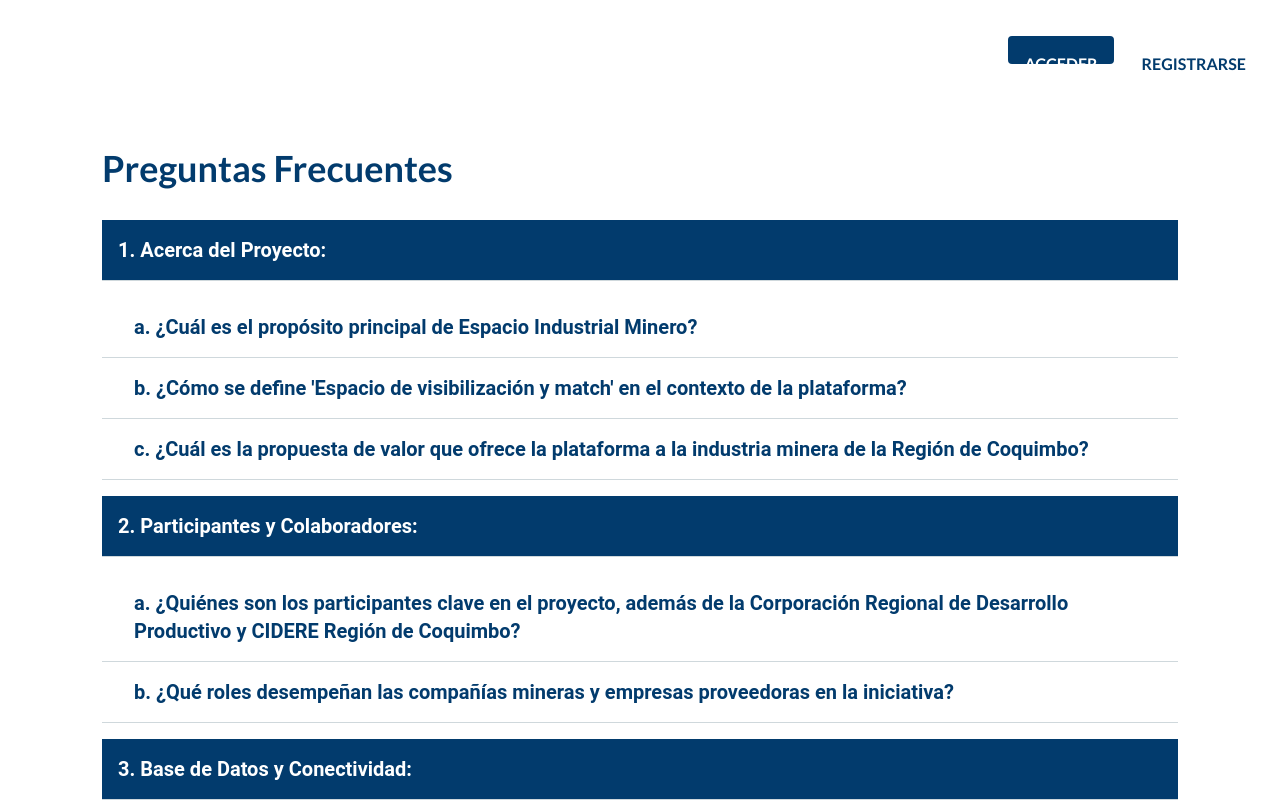
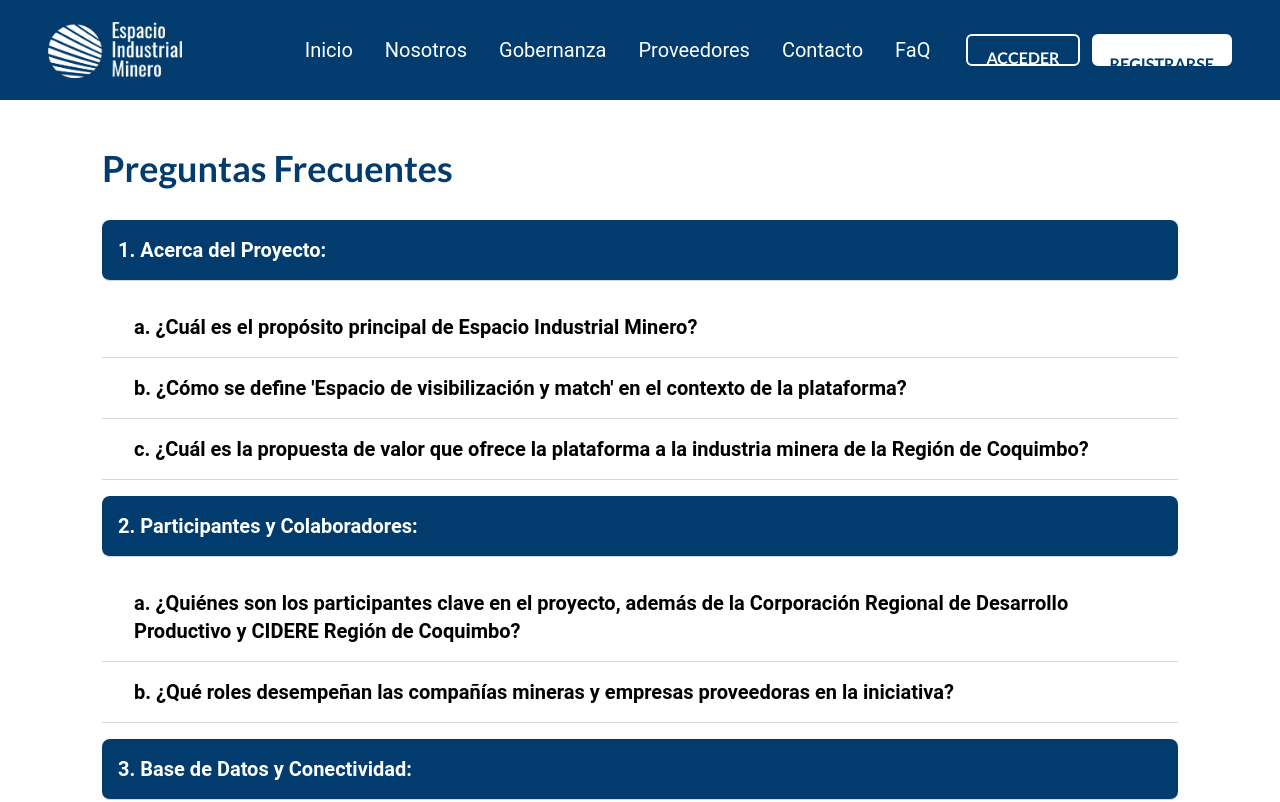
Before and after one commit to seba-m/espacio-industrial, a Next.js app: page /preguntas in a window 1280 px wide. Shown: the top 802 px of the page. Built offline with nearby package versions, Linux system fonts and the light colour scheme.

Commit message:
Fix styling issues and improve accessibility

```diff
--- a/src/components/FaqAcordeon.jsx
+++ b/src/components/FaqAcordeon.jsx
@@ -35,12 +35,12 @@
   };
 
   return (
-    <div>
+    <div className="">
       {faqData.map((item) => (
         <Accordion key={item.id} open={openAccordion[item.id]} animate={CUSTOM_ANIMATION}>
           <AccordionHeader
             onClick={() => handleOpenAccordion(item.id)}
-            className="p-4 text-base bg-[#023B6D] text-white hover:bg-[#024f93] hover:text-white sm:text-base md:text-base lg:text-lg xl:text-xl "
+            className="p-4 text-base bg-[#023B6D] text-white hover:bg-[#024f93] rounded-lg border-color: hover:text-white sm:text-base md:text-base lg:text-lg xl:text-xl "
           >
             {item.question}
           </AccordionHeader>
@@ -55,7 +55,7 @@
                   >
                     <AccordionHeader
                       onClick={() => handleOpenNestedAccordion(item.id, nestedItem.id)}
-                      className="px-8 text-sm sm:px-8 sm:text-sm text-[#023B6D] hover:text-[#023B6D] md:text-base md:font-bold lg:text-lg lg:font-bold xl:text-xl xl:font-bold"
+                      className="px-8 text-sm sm:px-8 sm:text-sm text-black hover:text-[#023B6D] md:text-base md:font-bold lg:text-lg lg:font-bold xl:text-xl xl:font-bold"
                     >
                       {nestedItem.subquestion}
                     </AccordionHeader>
--- a/src/components/NavBar.jsx
+++ b/src/components/NavBar.jsx
@@ -1,14 +1,215 @@
-import { Navbar, Button } from "flowbite-react";
+import { Button } from "flowbite-react";
+import React from "react";
+
+import {
+  Navbar,
+  MobileNav,
+  Typography,
+  // Button,
+  IconButton,
+  Card,
+} from "@material-tailwind/react";
 import Link from "next/link";
 import Image from "next/image";
 
 export default function NavBar() {
-    return (
+  const [openNav, setOpenNav] = React.useState(false);
+
+  React.useEffect(() => {
+    window.addEventListener(
+      "resize",
+      () => window.innerWidth >= 960 && setOpenNav(false)
+    );
+  }, []);
+
+  const navList = (
+    <ul className="mt-2 mb-4 flex flex-col gap-2 lg:mb-0 lg:mt-0 lg:flex-row lg:items-center lg:gap-6">
+      <Typography
+        as={Link}
+        variant="small"
+        color="blue-gray"
+        href="/"
+        className="p-1 font-normal text-xl border-0 text-white"
+      >
+        Inicio
+      </Typography>
+      <Typography
+        as={Link}
+        variant="small"
+        href="/nosotros"
+        color="blue-gray"
+        className="p-1 font-normal text-xl border-0 text-white"
+      >
+        Nosotros
+      </Typography>
+      <Typography
+        as={Link}
+        href="/nosotros"
+        variant="small"
+        color="blue-gray"
+        className="p-1 font-normal text-xl border-0 text-white"
+      >
+        Gobernanza
+      </Typography>
+      <Typography
+        as={Link}
+        href="/buscar#proveedores"
+        variant="small"
+        color="blue-gray"
+        className="p-1 font-normal text-xl border-0 text-white"
+      >
+        Proveedores
+      </Typography>
+      <Typography
+        as={Link}
+        href="/contacto"
+        variant="small"
+        color="blue-gray"
+        className="p-1 font-normal text-xl border-0 text-white"
+      >
+        Contacto
+      </Typography>
+      <Typography
+        as={Link}
+        href="/preguntas"
+        variant="small"
+        color="blue-gray"
+        className="p-1 font-normal text-xl border-0 text-white"
+      >
+        FaQ
+      </Typography>
+    </ul>
+  );
+
+  return (
+    <div className="dark:bg-gray-800 sm:px-4 bg-[#023b6d] !rounded-none">
+      <Navbar className=" !bg-[#023b6d] border- h-max max-w-full !shadow-none  rounded-none px-4 py-2 lg:px-8 lg:py-4">
+        <div className="flex items-center justify-between text-blue-gray-900">
+          <Typography
+            as={Link}
+            href="/"
+            className="mr-4 cursor-pointer py-1.5 font-medium"
+          >
+            <img
+              src="/img/logo_blanco.png"
+              className="h-14"
+              alt="Logo Espacio Industrial"
+            />
+          </Typography>
+          <div className="flex items-center gap-4">
+            <div className="mr-4 hidden lg:block">{navList}</div>
+            <div className="flex items-center gap-x-1">
+              <Button
+                as={Link}
+                href="/auth"
+                type="button"
+                className="
+                                hidden lg:flex bg-[#023b6d] hover:bg-[#024f93] focus:ring-4 focus:outline-none
+                                focus:ring-blue-300 rounded-md   mr-3 md:mr-2
+                                border-2 border-white h-8
+                            "
+              >
+                <p className="text-base text-center text-white font-bold uppercase ">
+                  Acceder
+                </p>
+              </Button>
+              <Button
+                as={Link}
+                type="button"
+                href="/auth/registrarse"
+                className="hidden lg:flex text-white bg-white hover:bg-gray-200 focus:ring-4 focus:outline-none
+                    focus:ring-blue-300 rounded-md px-0 py-2
+                    border-2 border-white h-8
+                    "
+              >
+                <p className="text-base text-center text-[#023b6d] font-bold uppercase ">
+                  Registrarse
+                </p>
+              </Button>
+            </div>
+            <IconButton
+              variant="text"
+              className="ml-auto h-6 w-6 text-inherit text-white hover:bg-transparent focus:bg-transparent active:bg-transparent lg:hidden"
+              ripple={false}
+              onClick={() => setOpenNav(!openNav)}
+            >
+              {openNav ? (
+                <svg
+                  xmlns="http://www.w3.org/2000/svg"
+                  fill="none"
+                  className="h-6 w-6"
+                  viewBox="0 0 24 24"
+                  stroke="currentColor"
+                  strokeWidth={2}
+                >
+                  <path
+                    strokeLinecap="round"
+                    strokeLinejoin="round"
+                    d="M6 18L18 6M6 6l12 12"
+                  />
+                </svg>
+              ) : (
+                <svg
+                  xmlns="http://www.w3.org/2000/svg"
+                  className="h-6 w-6"
+                  fill="none"
+                  stroke="currentColor"
+                  strokeWidth={2}
+                >
+                  <path
+                    strokeLinecap="round"
+                    strokeLinejoin="round"
+                    d="M4 6h16M4 12h16M4 18h16"
+                  />
+                </svg>
+              )}
+            </IconButton>
+          </div>
+        </div>
+        <MobileNav open={openNav}>
+          {navList}
+          <div className="flex w-full items-center gap-x-1">
+            <Button
+              as={Link}
+              href="/auth"
+              fullWidth
+              variant="text"
+              size="sm"
+              className="bg-[#023b6d] hover:bg-[#024f93] focus:ring-4 focus:outline-none
+                focus:ring-blue-300 rounded-md   mr-3 md:mr-2
+                border-2 border-white h-8  w-6/12
+            "
+            >
+              <p className="text-base text-center text-white font-bold uppercase ">
+                Acceder
+              </p>
+            </Button>
+            <Button
+              as={Link}
+              href="/auth/registrarse"
+              fullWidth
+              size="sm"
+              className="text-white bg-white hover:bg-gray-200 focus:ring-4 focus:outline-none
+                focus:ring-blue-300 rounded-md px-0 py-2
+                border-2 border-white h-8 w-6/12
+                "
+            >
+              <p className="text-base text-center text-[#023b6d] font-bold uppercase ">
+                Registrarse
+              </p>
+            </Button>
+          </div>
+        </MobileNav>
+      </Navbar>
+    </div>
+  );
+
+  /*return (
         <Navbar fluid={true} rounded={true}
             theme={{ base: `px-2 py-2.5 dark:border-gray-700 dark:bg-gray-800 sm:px-4 bg-[#023b6d] shadow !py-1 !rounded-none`}}
         >
             <Navbar.Brand
-                href="https://espacioindustria.cl/"
+                href="/"
                 className="flex items-center"
             >
                 <img
@@ -26,42 +227,42 @@
                 <Navbar.Link
                     as={Link}
                     href="/"
-                    className="text-white p-2 flex items-center justify-center transition-opacity hover:opacity-75 hover:text-[#000] text-xl border-0"
+                    className="text-white p-2 flex items-center justify-center transition-opacity hover:!text-[#ffa500] text-xl border-0"
                 >
                     Inicio
                 </Navbar.Link>
                 <Navbar.Link
                     as={Link}
                     href="/nosotros"
-                    className="text-white p-2 flex items-center justify-center transition-opacity hover:opacity-75 text-xl border-0"
+                    className="text-white p-2 flex items-center justify-center transition-opacity hover:!text-[#ffa500] text-xl border-0"
                 >
                     Nosotros
                 </Navbar.Link>
                 <Navbar.Link
                     as={Link}
                     href="/nosotros/#asociados"
-                    className="text-white p-2 flex items-center justify-center transition-opacity hover:opacity-75 text-xl border-0"
+                    className="text-white p-2 flex items-center justify-center transition-opacity hover:!text-[#ffa500] text-xl border-0"
                 >
-                    Socios
+                    Gobernanza
                 </Navbar.Link>
                 <Navbar.Link
                     as={Link}
                     href="/buscar#proveedores"
-                    className="text-white p-2 flex items-center justify-center transition-opacity hover:opacity-75 text-xl border-0"
+                    className="text-white p-2 flex items-center justify-center transition-opacity hover:!text-[#ffa500] text-xl border-0"
                 >
                     Proveedores
                 </Navbar.Link>
                 <Navbar.Link
                     as={Link}
                     href="/contacto"
-                    className="text-white p-2 flex items-center justify-center transition-opacity hover:opacity-75 text-xl border-0"
+                    className="text-white p-2 flex items-center justify-center transition-opacity hover:!text-[#ffa500] text-xl border-0"
                 >
                     Contacto
                 </Navbar.Link>
                 <Navbar.Link
                     as={Link}
                     href="/preguntas"
-                    className="text-white p-2 flex items-center justify-center transition-opacity hover:opacity-75 text-xl border-0"
+                    className="text-white p-2 flex items-center justify-center transition-opacity hover:!text-[#ffa500] text-xl border-0"
                 >
                     FaQ
                 </Navbar.Link>
@@ -97,5 +298,5 @@
                 </div>
             </Navbar.Collapse>
         </Navbar>
-    );
+    );*/
 }
--- a/src/components/Providers/Search/CustomSearchBar.jsx
+++ b/src/components/Providers/Search/CustomSearchBar.jsx
@@ -26,10 +26,10 @@
         placeholder="Busque el proveedor o servicio que necesite..."
         value={searchText}
         onChange={(e) => setSearchText(e.target.value)} />
-      <button onClick={(e) => onSearch(debouncedSearchText)} className={`${styles.search_button} !rounded-r-none`}>
+      <button onClick={(e) => onSearch(debouncedSearchText)} className={styles.search_button}>
         <FontAwesomeIcon icon={faMagnifyingGlass} />
       </button>
-      <button onClick={handleClear} className={styles.search_button}>
+      <button onClick={handleClear} className={`${styles.clear_button} ms-2`}>
         <FontAwesomeIcon icon={faTrash} />
       </button>
     </div>
--- a/src/pages/_app.js
+++ b/src/pages/_app.js
@@ -1,31 +1,34 @@
-import '@/styles/globals.css'
-import { CookiesProvider } from "react-cookie"
+import "@/styles/globals.css";
+import { CookiesProvider } from "react-cookie";
 
-import Footer from '@/components/Footer'
-import NavBar from '@/components/NavBar'
-import { Lato } from '@next/font/google'
+import Footer from "@/components/Footer";
+import NavBar from "@/components/NavBar";
+import { Lato } from "@next/font/google";
 
 const lato = Lato({
-  subsets: ['latin-ext'],
-  fontDisplay: 'swap',
-  weight: ['100', '300', '400', '700', '900'],
+  subsets: ["latin-ext"],
+  fontDisplay: "swap",
+  weight: ["100", "300", "400", "700", "900"],
 });
-
-
 
 function MyApp({ Component, pageProps }) {
   return (
     <CookiesProvider>
-      <main className={`${lato.className}`}>
+      <main className={`${lato.className} h-full flex flex-col`}>
+        <div className="content">
           {/* nav */}
           <NavBar />
           {/* content */}
           <Component {...pageProps} />
           {/* footer */}
+        </div>
+
+        <div className="shrink-0">
           <Footer />
+        </div>
       </main>
     </CookiesProvider>
   );
 }
 
-export default MyApp
+export default MyApp;
--- a/src/pages/auth/index.jsx
+++ b/src/pages/auth/index.jsx
@@ -18,7 +18,7 @@
                 <form action="" className={styles.form}>
                     <div className="flex w-full flex-col gap-6">
                         <Input label="Correo Electrónico" size="lg" color="indigo" />
-                        <Input type="password" size="lg" label="Contraseña" color="indigo" />
+                        <Input className="focus:shadow-none" type="password" size="lg" label="Contraseña" color="indigo" />
                         <div className="flex items-center">
                             <Checkbox
                                 checked={recordarme}
--- a/src/pages/preguntas/index.jsx
+++ b/src/pages/preguntas/index.jsx
@@ -103,7 +103,7 @@
 
   return (
     <div className="container mx-auto p-8">
-      <h2 className="text-2xl font-bold text-[#023B6D] mb-8 mt-4 sm:text-2xl md:text-3xl lg:text-4xl ">Preguntas Frecuentes</h2>
+      <h2 className="text-2xl font-bold text-[#023B6D]  mb-8 mt-4 sm:text-2xl md:text-3xl lg:text-4xl ">Preguntas Frecuentes</h2>
       <FaqAccordion faqData={faq}/>
     </div>
   );
--- a/src/styles/globals.css
+++ b/src/styles/globals.css
@@ -18,6 +18,10 @@
   }
 }*/
 
+html,body {
+  height: 100%;
+}
+
 body {
   color: rgb(var(--foreground-rgb));
   background: linear-gradient(
@@ -28,6 +32,14 @@
 
 }
 
+#__next {
+  height: 100%;
+}
+
+.content {
+  flex: 1 0 auto;
+}
+
 /*input:focus {
   box-shadow: none !important;
 }*/
```
Also changed, not shown: src/styles/components/Search.module.scss (+16 -0 lines). Lines whose indentation alone changed are shown as unchanged.
